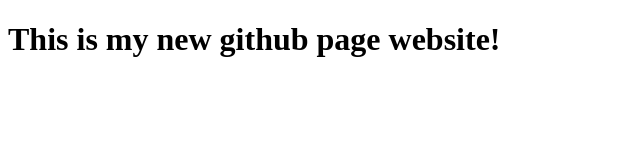
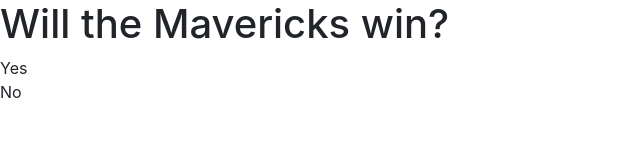
Before and after one commit to tyresendez/tyresendez.github.io, a plain HTML site: page index.html in a window 1280 px wide. Shown: the whole page, without its empty margins (0-640 px from the left). Drawn offline with nearby package versions, Linux system fonts and the light colour scheme.

Commit message:
Added Bootstrap styling link

```diff
--- a/index.html
+++ b/index.html
@@ -4,10 +4,21 @@
         <title>
             My new github pages website!
         </title>
+        <link rel="stylesheet" href="https://stackpath.bootstrapcdn.com/bootstrap/4.5.0/css/bootstrap.min.css" integrity="sha384-9aIt2nRpC12Uk9gS9baDl411NQApFmC26EwAOH8WgZl5MYYxFfc+NcPb1dKGj7Sk" crossorigin="anonymous">
     </head>
     <body>
         <h1>
-            This is my new github page website!
+            Will the Mavericks win?
         </h1>
+        <div>
+            <a>
+                Yes
+            </a>
+        </div>
+        <div>
+            <a>
+                No
+            </a>
+        </div>
     </body>
 </html>
```
